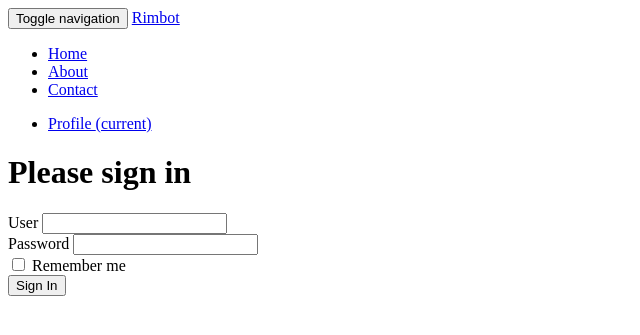
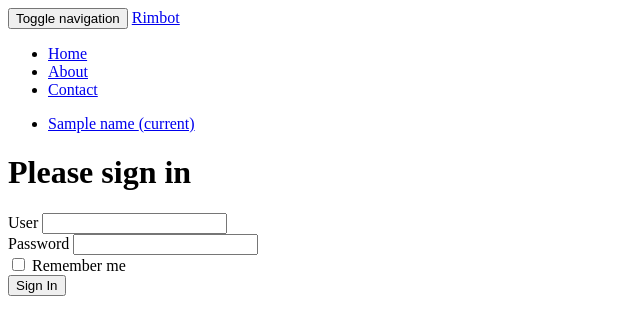
Before and after one commit to mevaristo/rimbot, a Flask app: template rimbot/webserver/templates/login.html in a window 1280 px wide. Shown: the top 335 px of the page, without its empty margins (0-640 px from the left). Run offline with Flask 2, Linux system fonts and the light colour scheme; the template is opened without the code that fills it: values that come from a table or form of the project are taken from there, most other values are stand-ins (such as "Sample title", 1, 10 or a date in 2020); some libraries are stand-ins or nearby versions.

Commit message:
development

```diff
--- a/rimbot/webserver/server.py
+++ b/rimbot/webserver/server.py
@@ -1,7 +1,7 @@
 from flask import request, render_template
 from flask import flash, url_for, redirect
 from flask import Flask, make_response
-from flask import abort
+from flask import abort, session
 
 from rimbot.webserver.forms import LoginForm
 
@@ -18,8 +18,12 @@ def login():
     if login_form.validate_on_submit():
         flash('Login requested for user {}, remember_me={}'.format(
             login_form.username.data, login_form.remember_me.data))
-        return redirect(url_for('index'))
 
+        session['username'] = login_form.username.data
+
+        # return redirect(url_for('index', name = session['username']))
+        return render_template('index.html', name = session['username'])
+    print(url_for('login'))
     return render_template('login.html', form = login_form)
 
 
--- a/rimbot/webserver/templates/components/_navbar.html
+++ b/rimbot/webserver/templates/components/_navbar.html
@@ -16,7 +16,7 @@
             <li><a href="#">Contact</a></li>
           </ul>
           <ul class="nav navbar-nav navbar-right">
-            <li class="active"><a href="{{ url_for('index') }}">Profile <span class="sr-only">(current)</span></a></li>
+            <li class="active"><a href="{{ url_for('index') }}"> {% if name %} {{ name }} {% else %} Profile {% endif %}<span class="sr-only">(current)</span></a></li>
           </ul>
         </div><!--/.nav-collapse -->
       </div>
```
Also changed, not shown: 2 other files.
